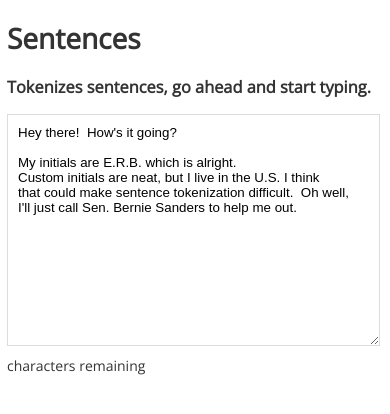
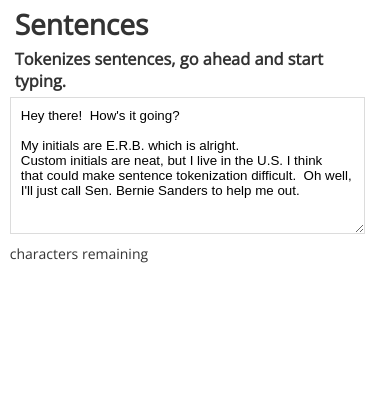
Before and after one commit to neurosnap/sentdemo, a React app: page / in a window 390 px wide. Built offline with nearby package versions, Linux system fonts and the light colour scheme; no server answers.

Commit message:
responsive!

```diff
--- a/public/theme.css
+++ b/public/theme.css
@@ -1,6 +1,6 @@
 .sentence {
   border-bottom: 1px solid black;
-  margin: 10px;
+  margin: 10px 0;
 }
 
 .sentence:first-child {
@@ -85,14 +85,22 @@ b, strong {
 }
 
 @media only screen and (max-width: 767px) {
+  h1, h2, h3 {
+    margin: 5px;
+  }
+
   .center {
-    width: 100%;
+    width: 95vw;
     padding: 0 7px;
   }
 
   .row .col-left, .row .col-right {
-    width: 100vw;
+    width: 95vw;
     float: none;
     margin-bottom: 10px;
   }
+
+  #input {
+    height: 115px;
+  }
 }
```
